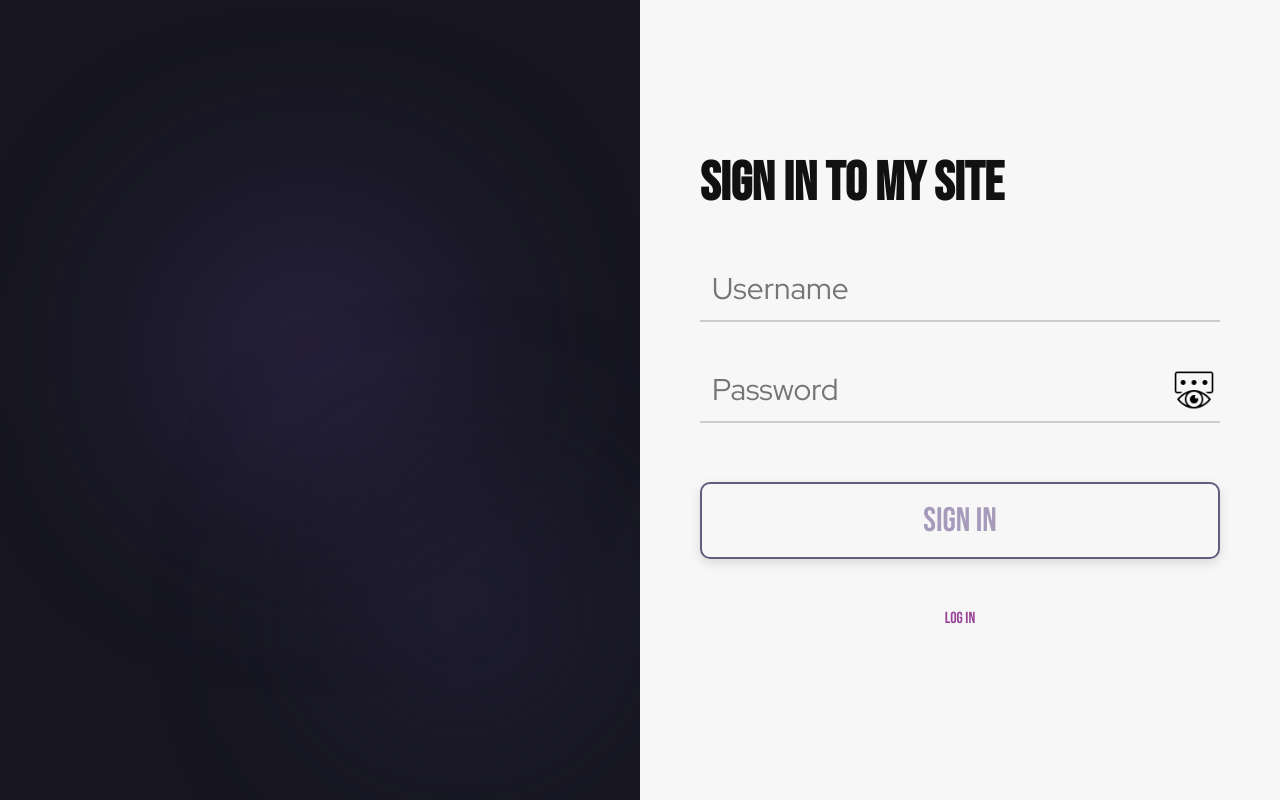
After one commit to viniciuscancellara-dev/cadastro-flask, a Flask app: page /sign in a window 1280 px wide. The commit adds this page. Run offline with Flask 3, Linux system fonts and the light colour scheme.

Commit message:
feat: adiciona cadastro de usuários de login (/sign)

```diff
--- a/meu_projeto/app.py
+++ b/meu_projeto/app.py
@@ -14,6 +14,7 @@ CAMINHO_BANCO = os.path.join(PASTA_BASE, "instance", "banco.db")
 def start_db():
     conexao = sqlite3.connect(CAMINHO_BANCO)
     cursor = conexao.cursor()
+    #usuarios cadastrados
     cursor.execute("""
         CREATE TABLE IF NOT EXISTS usuarios (
             id INTEGER PRIMARY KEY AUTOINCREMENT,
@@ -27,7 +28,7 @@ def start_db():
             estado TEXT NOT NULL
         )
     """)
-
+    #deletar id
     cursor.execute("""
         CREATE TABLE IF NOT EXISTS config (
             id INTEGER PRIMARY KEY,
@@ -50,8 +51,7 @@ def start_db():
             VALUES (?, ?)
         """, (1, senha_hash))
 
-    user = os.getenv("LOGIN_USER")
-    userPassword = os.getenv("LOGIN_PASSWORD")
+    #login
 
     cursor.execute("""
         CREATE TABLE IF NOT EXISTS login (
@@ -59,17 +59,6 @@ def start_db():
         usuario TEXT NOT NULL,
         senha TEXT NOT NULL)
     """)
-
-    cursor.execute("SELECT id FROM login LIMIT 1")
-    login = cursor.fetchone()
-
-    login_hash = generate_password_hash(userPassword)
-
-    if login is None:
-        cursor.execute("""
-            INSERT INTO login (id, usuario, senha)
-            VALUES (?, ?, ?)
-        """, (1, user, login_hash ))
 
     conexao.commit()
     conexao.close()
@@ -111,25 +100,35 @@ def Page404(erro):
 def login():
     if request.method == "POST":
 
-        usuario_digitado = request.form["usuario"]
-        senha_digitada = request.form["senha"]
+        usuario_digitado = request.form.get("usuario")
+        senha_digitada = request.form.get("senha")
 
         conexao = sqlite3.connect(CAMINHO_BANCO)
         cursor = conexao.cursor()
 
-        cursor.execute("SELECT usuario, senha FROM login WHERE id = 1")
+        cursor.execute("SELECT id, usuario, senha FROM login WHERE usuario = ?", (usuario_digitado,))
         resultado = cursor.fetchone()
 
-        user_banco = resultado[0]
-        hash_banco = resultado[1]
+        cursor.execute("SELECT usuario FROM login")
+        print("USUARIOS NO BANCO:", cursor.fetchall())
 
-        conexao.close()
+        print("USUARIO:", usuario_digitado)
+        print("SENHA:", senha_digitada)
+        print("RESULTADO:", resultado)
 
-        if usuario_digitado != user_banco:
-            return jsonify ({
+        if resultado is None:
+            conexao.close()
+
+            return jsonify({
                 "sucesso": False,
                 "mensagem": "Usuário ou senha incorretos!"
             })
+
+
+        id_banco = resultado[0]
+        hash_banco = resultado[2]
+
+        conexao.close()
 
         if not check_password_hash(hash_banco, senha_digitada):
             return jsonify ({
@@ -137,8 +136,9 @@ def login():
                 "mensagem": "Usuário ou senha incorretos!"
             })
 
-        session['logado'] = True
+        session["logado"] = True
         session["usuario"] = usuario_digitado
+        session["usuario_id"] = id_banco
 
         session.permanent = False
 
@@ -149,6 +149,68 @@ def login():
         })
 
     return render_template("login.html")
+
+@app.route("/sign", methods=["GET", "POST"])
+def sign():
+
+    if request.method =="POST":
+
+        conexao = sqlite3.connect(CAMINHO_BANCO)
+
+        cursor = conexao.cursor()
+
+        user = request.form.get("user")
+        userPassword = request.form.get("userPassword")
+
+        #validando inputs
+        if not user or user.strip() == "":
+            return jsonify({
+                "sucesso":False,
+                "mensagem": "O nome de usuario e obrigatorio!"
+            })
+
+        if user:
+            user = user.strip()
+
+        if not re.match(SENHA_REGEX, userPassword):
+            return jsonify({
+                "sucesso":False,
+                "mensagem":"Senha invalida!"
+            })
+
+        #criando hash pra senha
+
+        login_hash = generate_password_hash(userPassword)
+
+        #insert no banco
+        cursor.execute("SELECT id FROM login WHERE usuario=?", (user,))
+        login = cursor.fetchone()
+
+        if login is None:
+
+            cursor.execute("""
+                INSERT INTO login (usuario, senha)
+                VALUES (?, ?)
+            """, (user, login_hash ))
+
+            conexao.commit()
+            conexao.close()
+
+            return jsonify({
+                "sucesso": True,
+                "mensagem": "Usuario criado com sucesso!",
+                "redirect":"/"
+            })
+
+
+        else:
+            conexao.close()
+
+            return jsonify({
+                "sucesso":False,
+                "mensagem": "Usuario ja cadastrado!"
+            })
+    return render_template("sign.html")
 
 @app.route("/logout")
 @login_required
--- a/meu_projeto/static/script.js
+++ b/meu_projeto/static/script.js
@@ -292,7 +292,6 @@ document.addEventListener("DOMContentLoaded", () => {
     if (formLogin) {
         formLogin.addEventListener("submit", async event => {
             event.preventDefault()
-            console.log("SUBMIT LOLGIN")
 
             const dados = await enviarForm(formLogin)
 
@@ -335,8 +334,58 @@ document.addEventListener("DOMContentLoaded", () => {
         });
     }
 
+    //sign in
+
+    const formSign = document.getElementById("form-sign")
+    if (formSign){
+        const btnSign = document.getElementById("btn-sign")
+        formSign.addEventListener("submit", async (event) => {
+            event.preventDefault()
+
+            const dados = await enviarForm(formSign)
+
+            const erros = [];
+
+                const user = document.getElementById("sign-usuario");
+                const userPassword = document.getElementById("sign-senha");
+
+                if (user === "") {
+                    erros.push("Digite seu usuário.");
+                }
+
+                if (userPassword === "") {
+                    erros.push("Digite sua senha.");
+                }
+
+                if (erros.length > 0) {
+                    event.preventDefault();
+                    mostrarToast(erros);
+                    return;
+                }
+
+                btnSign.textContent = 'Criando . . .';
+                btnSign.disabled = true;
+
+
+
+                if(!dados.sucesso) {
+                    mostrarToast([dados.mensagem])
+
+                    btnSign.textContent = 'Sign in';
+                    btnSign.disabled = false;
+                    return;
+                }
+
+                if(dados.sucesso) {
+                    console.log("Login certo")
+                    window.location.href = dados.redirect;
+
+                }
+        }
+    )}
+
     //vizualiza a senha do login
-
+    if (formLogin){
     const senha = document.getElementById('login-senha')
     const showpass = document.getElementById('btn-showpass')
     const img = document.getElementById('png-showpass')
@@ -350,6 +399,25 @@ document.addEventListener("DOMContentLoaded", () => {
             }
         });
     }
+}
+
+    //vizualiza a senha do sign in
+    if (formSign){
+        const senhaSign = document.getElementById('sign-senha')
+        const showpass = document.getElementById('btn-showpass')
+        const img = document.getElementById('png-showpass')
+        if (showpass) {
+            console.log("entra no if")
+            showpass.addEventListener("click", () => {
+                if (senhaSign.type === 'password') {
+                    senhaSign.type = 'text'
+                    img.src = '/static/png/hidepassword.png'
+                } else {senhaSign.type = 'password'
+                        img.src = '/static/png/showpassword.png'
+                }
+            });
+        }
+}
 
     // validacao-banco
 
--- a/meu_projeto/static/style.css
+++ b/meu_projeto/static/style.css
@@ -148,7 +148,8 @@ body {
     line-height: 1;
 }
 
-.form-login {
+.form-login,
+#form-sign {
     display: flex;
     flex-direction: column;
     gap: 35px;
@@ -156,10 +157,12 @@ body {
 }
 
 #login-usuario,
+#sign-usuario,
+#sign-senha,
 #login-senha {
     width: 100%;
     padding: 12px;
-    color: #202020;
+    color: #302f2fd8;
     font-family: "Red Hat Display", sans-serif;
     font-size: 30px;
     background: transparent;
@@ -168,6 +171,8 @@ body {
 }
 
 #login-usuario:focus,
+#sign-usuario:focus,
+#sign-senha:focus,
 #login-senha:focus {
     outline: none;
     border-bottom-color: #40385d;
@@ -206,7 +211,8 @@ body {
     height: 42px;
 }
 
-#btn-login {
+#btn-login,
+#btn-sign {
     position: relative;
     z-index: 1;
     display: inline-flex;
@@ -228,13 +234,29 @@ body {
     transition: 0.2s ease;
 }
 
-#btn-login:hover {
+#btn-login:hover,
+#btn-sign:hover {
     color: #302a3e;
     background: rgba(65, 57, 88, 0.1);
     border-color: #40385d;
     transform: translateY(-2px);
 }
 
+a {
+    text-decoration: none;
+}
+
+.conteiner-a {
+    display: flex;
+    justify-content: center;
+    padding: 15px;
+    transition: transform 0.1s ;
+    animation: ease;
+}
+
+a:active {
+    transform: translateY(-3px);
+}
 
 /* ==================== TÍTULOS E CADASTRO ==================== */
 
--- a/meu_projeto/templates/login.html
+++ b/meu_projeto/templates/login.html
@@ -34,6 +34,9 @@
                     </div>
 
                     <button type="submit" id="btn-login" class="login-btn">Log In</button>
+                    <div class="conteiner-a">
+                        <a href="/sign" style="color:rgba(124, 11, 119, 0.76);">Sign in</a>
+                    </div>
                 </form>
             </div>
         </div>
--- /dev/null
+++ b/meu_projeto/templates/sign.html
@@ -0,0 +1,49 @@
+<!DOCTYPE html>
+<html lang="en">
+<head>
+    <meta charset="UTF-8">
+    <meta name="viewport" content="width=device-width, initial-scale=1.0">
+    <link rel="stylesheet" href="{{ url_for('static', filename='style.css') }}">
+    <link rel="shortcut icon" href="{{ url_for('static', filename='png/favicon.png') }}" type="image/png">
+    <link href="https://fonts.googleapis.com/css2?family=Bebas+Neue&display=swap" rel="stylesheet">
+    <link href="https://fonts.googleapis.com/css2?family=Noto+Sans:ital,wght@0,100..900;1,100..900&amp;family=Red+Hat+Display:ital,wght@0,300..900;1,300..900&amp;display=swap" rel="stylesheet">
+    <title>Login</title>
+</head>
+<body class="login">
+
+    <div class="container-login">
+
+        <div class="lado-esquerdo">
+
+
+
+        </div>
+
+        <div class="lado-direito">
+            <div class="div-form">
+                <h1 id="title-login">Sign in To my site</h1>
+                <form action="/sign" method="post" id="form-sign">
+
+                    <input id="sign-usuario" name="user" placeholder="Username" autocomplete="off">
+
+                    <div class="campo-senha">
+                        <input id="sign-senha" name="userPassword" type="password" placeholder="Password" autocomplete="off">
+                        <button type="button" id="btn-showpass">
+                            <img id="png-showpass" src="{{ url_for('static', filename='png/showpassword.png') }}">
+                        </button>
+                    </div>
+
+                        <button type="submit" id="btn-sign">Sign In</button>
+
+                    <div class="conteiner-a">
+                        <a href="/" style="color:rgba(124, 11, 119, 0.76);">Log in</a>
+                    </div>
+
+                </form>
+            </div>
+        </div>
+
+    </div>
+    <script src="{{ url_for('static', filename='script.js') }}" defer></script>
+</body>
+</html>
```
Also changed, not shown: meu_projeto/instance/banco.db.
